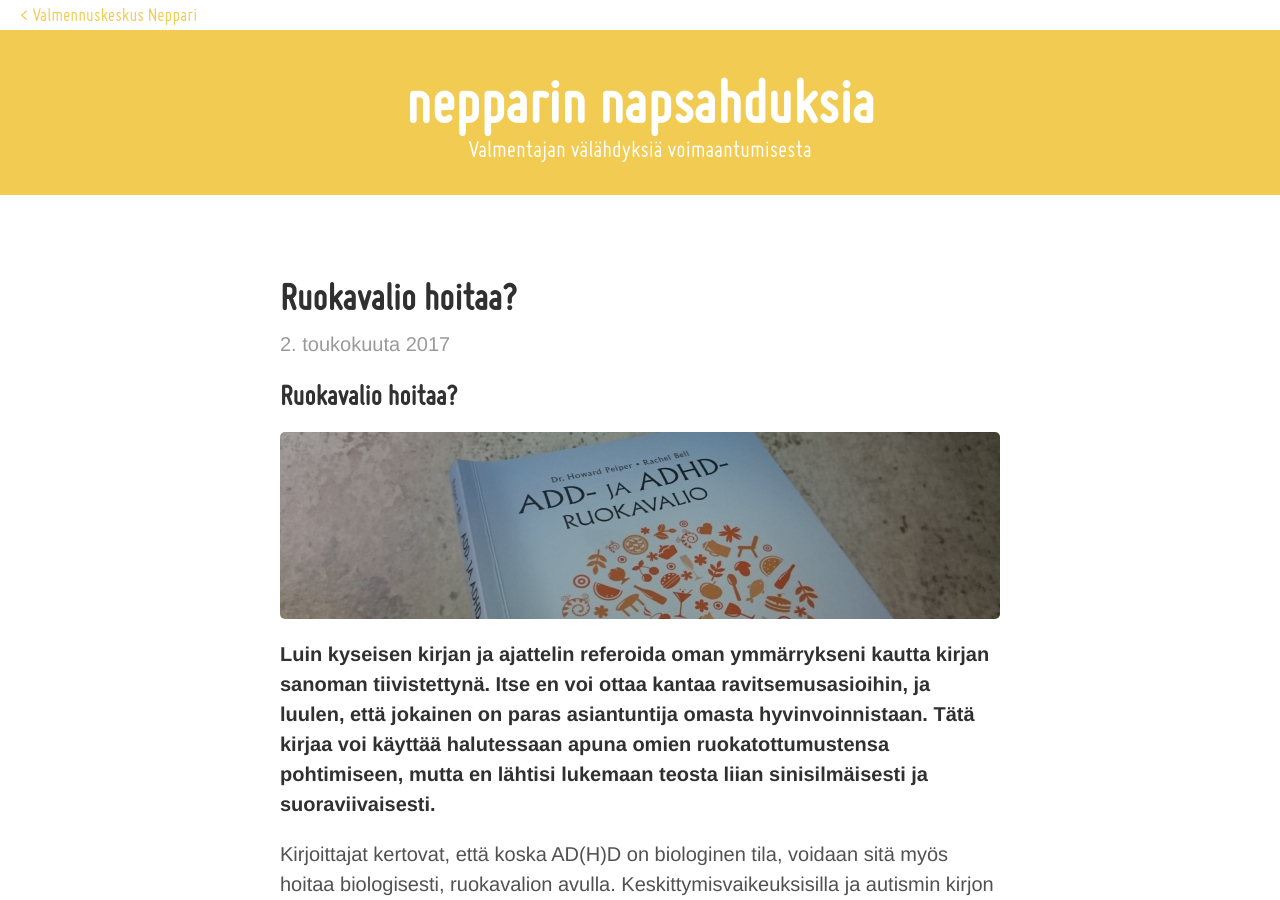
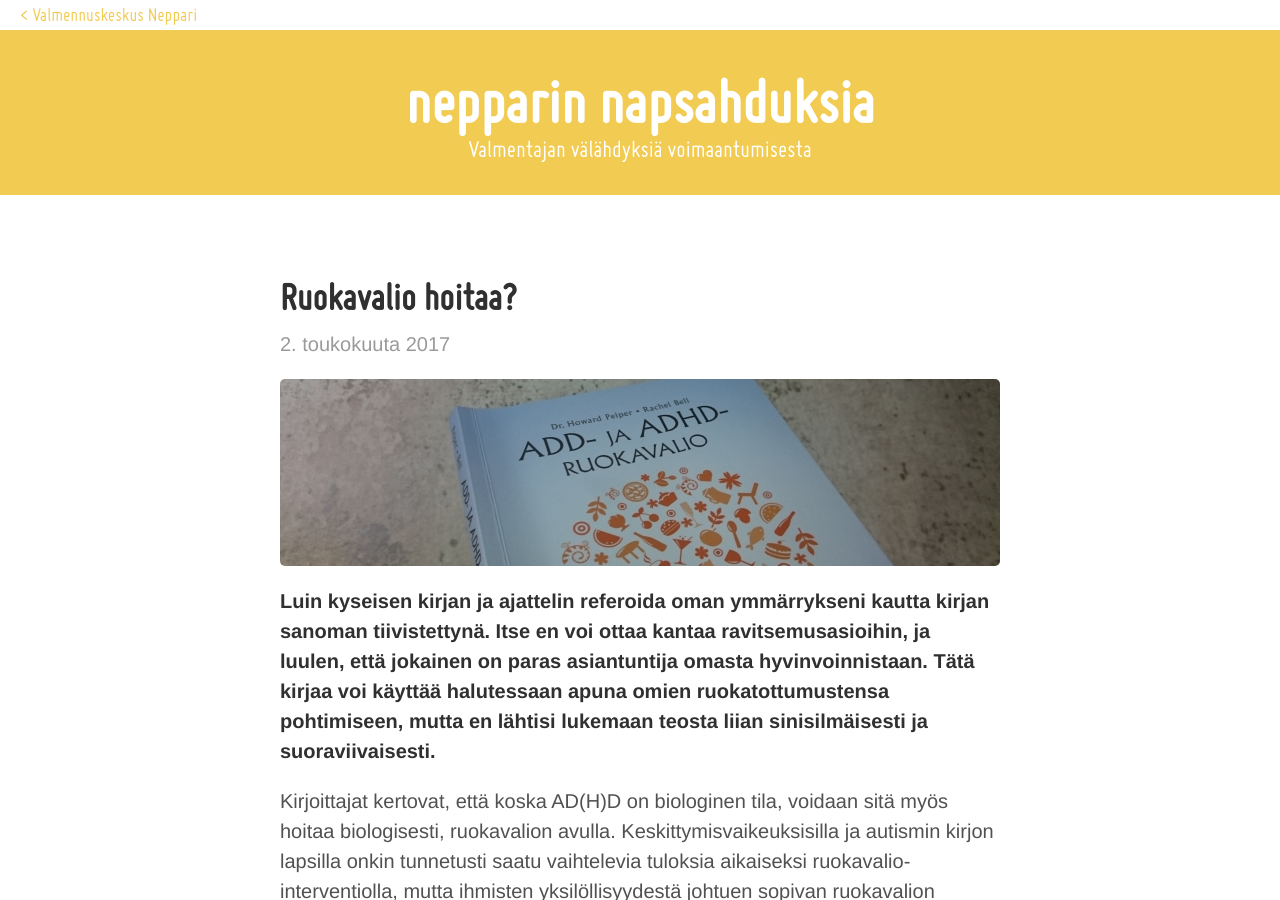
Before and after one commit to niinapiira/neppari.net, a Jekyll site: the page built from _posts/2017-05-02-ruokavalio-hoitaa.md, in a window 1280 px wide and 900 px high. Built offline with Jekyll 4.4.1, drawn with Linux system fonts in a browser that asks for light colours.

Commit message:
Updated 2017-05-02-ruokavalio-hoitaa.md

```diff
--- a/_posts/2017-05-02-ruokavalio-hoitaa.md
+++ b/_posts/2017-05-02-ruokavalio-hoitaa.md
@@ -2,7 +2,6 @@
 published: true
 page-title: Ruokavalio hoitaa?
 ---
-## Ruokavalio hoitaa?
 
 ![Ruokavalio kirja]({{site.baseurl}}/uploaded-images/ruokavalio-kirja.jpeg)
 
```
